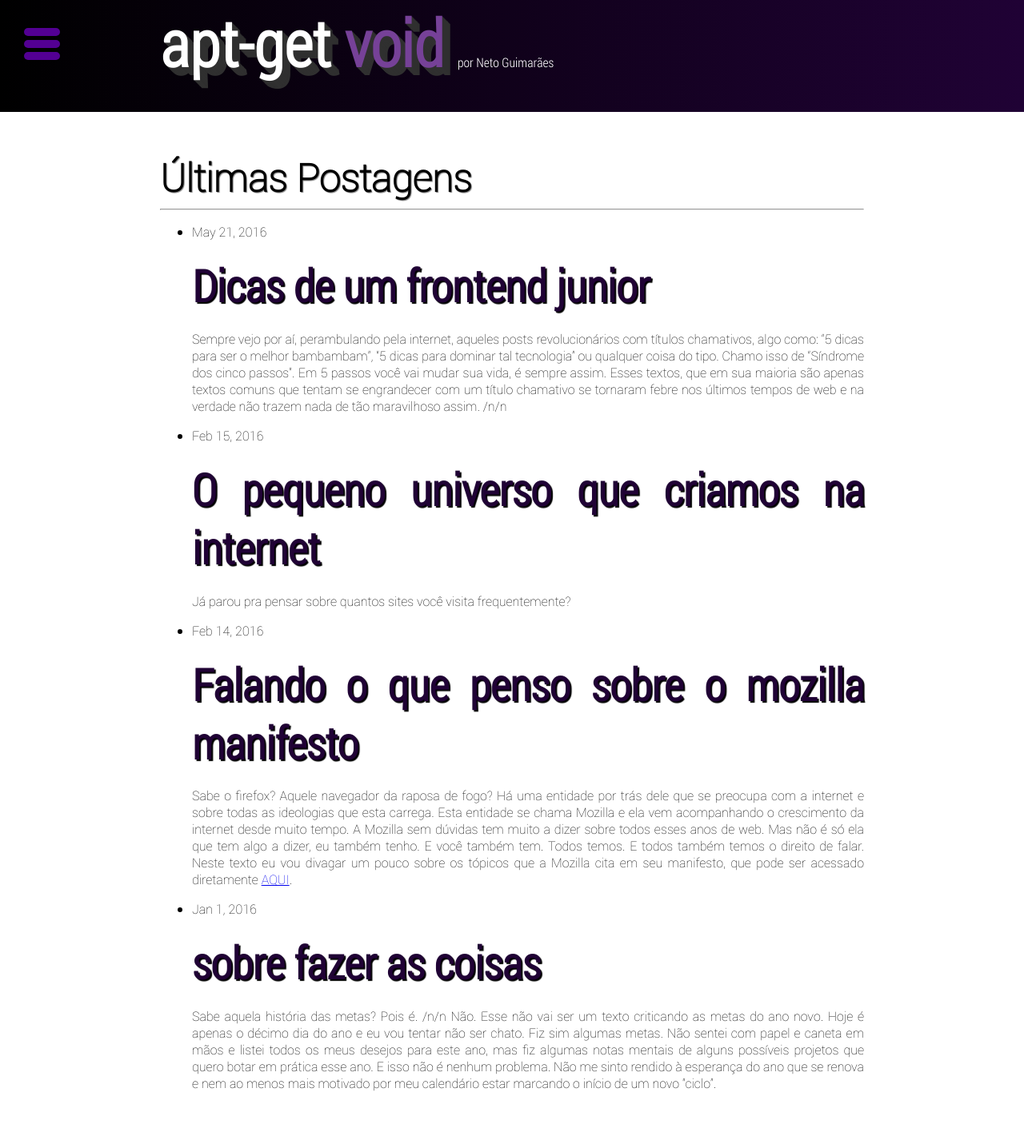
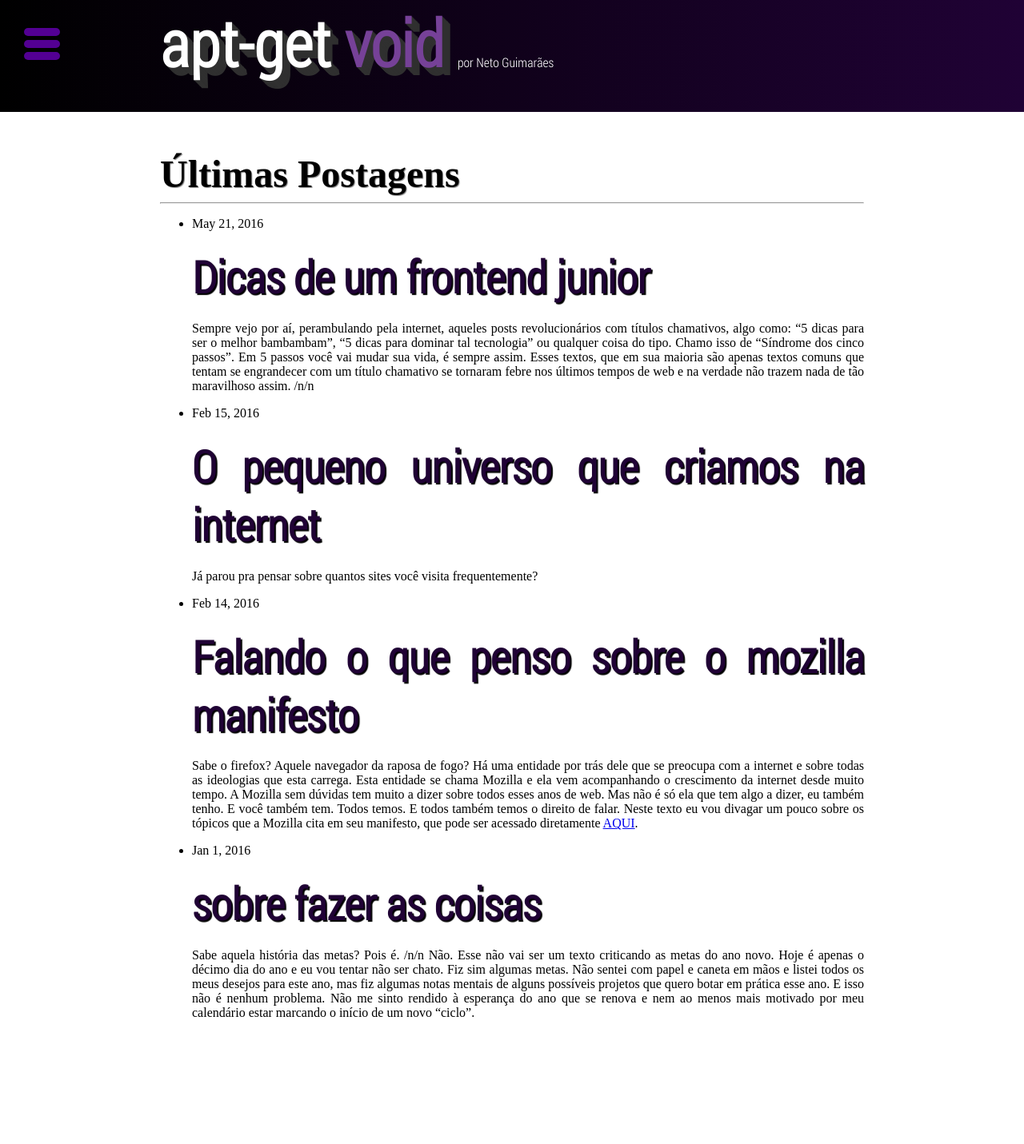
Before and after one commit to batoreh/netoguimaraes.github.io, a Jekyll site: the page built from index.html, in a window 1280 px wide. Shown: the whole page at 80% size. Built offline with Jekyll 4.4.1, drawn with Linux system fonts in a browser that asks for light colours; after the commit the page ends 1342 px from its top, so only the background shows below that.

Commit message:
Add files via upload

```diff
--- a/css/master.css
+++ b/css/master.css
@@ -82,7 +82,7 @@ body{
 	color:white;
 	padding-top: 100px;
 	float: left;
-	font-family: Roboto Thin;
+	font-family: Roboto Condensed Light;
 	transition: .5s ease-in-out;
 	overflow: visible;
 }
@@ -190,7 +190,7 @@ body{
 	padding: 50px 200px;
 	margin-left: 0px;
 	background-color: inherit;
-	font-family: Roboto Thin;
+	font-family: Roboto Condensend Light;
 }
 
 
```
